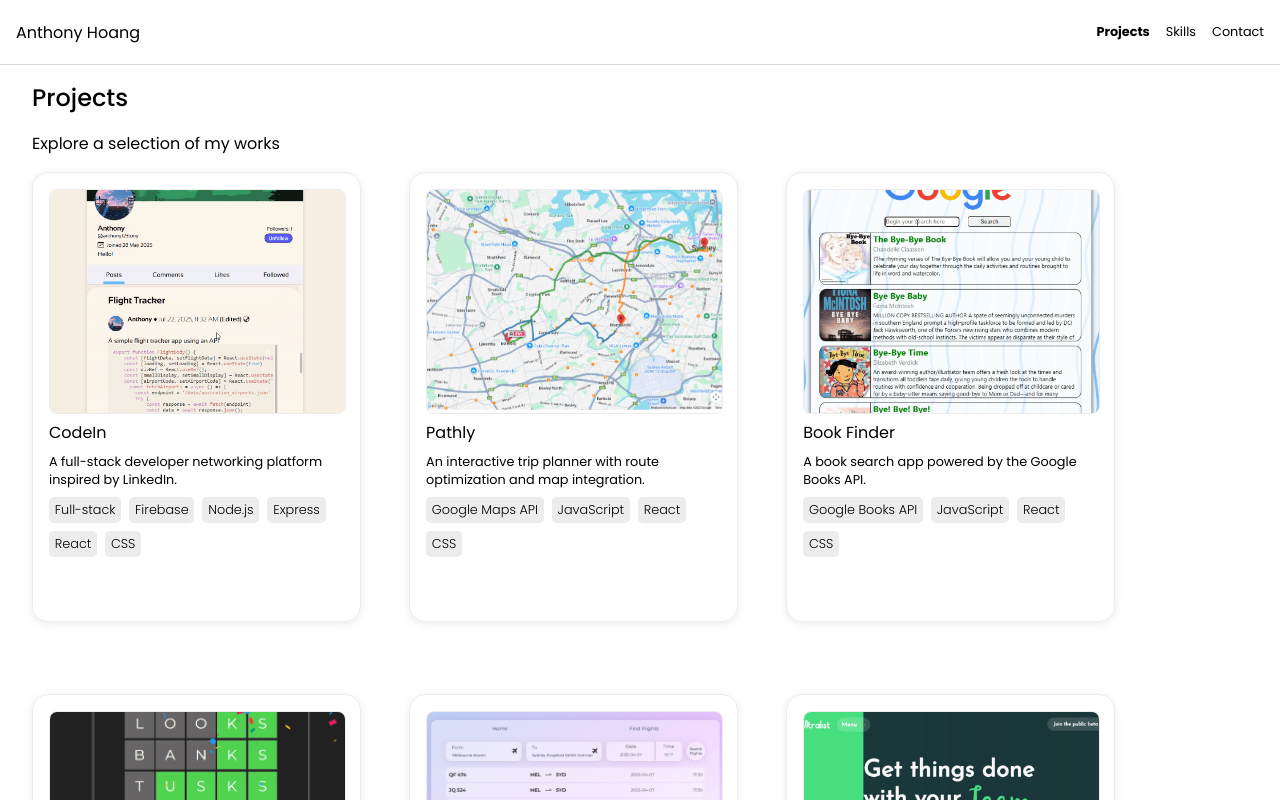
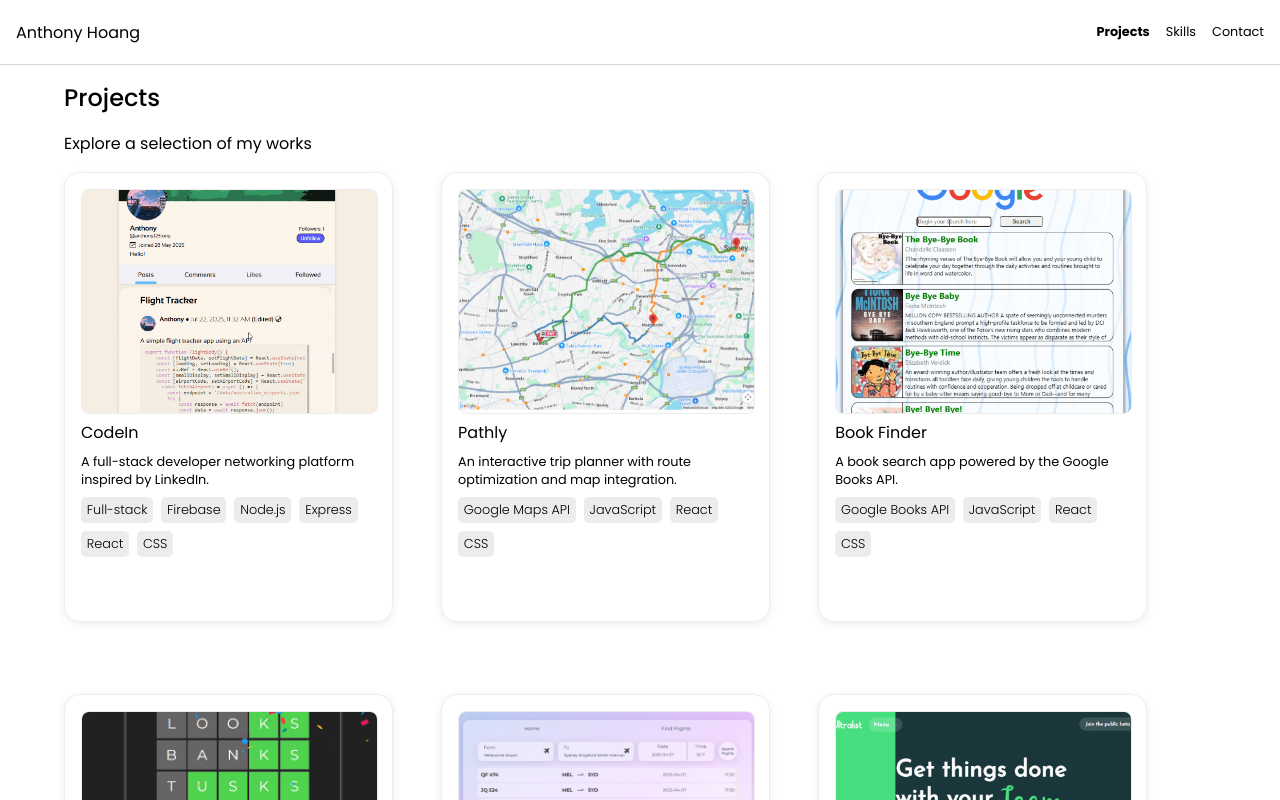
Before and after one commit to AntH117/anthonyhoang-dev, a React (Create React App) app in the folder anthonyhoang-dev/: page /projects in a window 1280 px wide. Built offline with nearby package versions, Linux system fonts and the light colour scheme.

Commit message:
Moved Navbar to layout to remove excess uses

```diff
--- a/anthonyhoang-dev/src/App.js
+++ b/anthonyhoang-dev/src/App.js
@@ -3,15 +3,20 @@
 import Layout from './sections/Layout';
 import ProjectsExpanded from "./sections/ProjectsExpanded";
 import Projects from "./sections/Projects";
+import Home from "./sections/Home";
+import Skills from "./sections/Skills";
 
 function App() {
   return (
     <div className="App">
       <Router>
         <Routes>
-          <Route path="/" element={<Layout />} />
-          <Route path="/projects" element={<ProjectsExpanded />} />
-          <Route path="/projects/:id" element={<Projects />} />
+          <Route path="" element={<Layout />}>
+            <Route path="/" element={<Home />} />
+            <Route path="/projects" element={<ProjectsExpanded />} />
+            <Route path="/projects/:id" element={<Projects />} />
+            <Route path="/skills" element={<Skills />} />
+          </Route>
         </Routes>
       </Router>
     </div>
--- a/anthonyhoang-dev/src/sections/Home.js
+++ b/anthonyhoang-dev/src/sections/Home.js
@@ -1,6 +1,10 @@
 import '../styles/Home.css';
 import React from 'react';
 import { useNavigate } from 'react-router-dom';
+import Home_Projects from './Home_Projects';
+import Navbar from './Navbar';
+import Home_Skills from './Home_Skills';
+import Home_Contact from './Home_Contact';
 
 export default function Home() {
     const navigate = useNavigate();
@@ -29,7 +33,8 @@
         </div>
     }
 
-    return <div className='home-body'>
+    return <>
+        <div className='home-body'>
             <div className='home-upper-body'>
                 <div className='home-title-text'>
                     <span>Hi, I'm</span>
@@ -48,4 +53,8 @@
             </div>
             <AboutMe />
         </div>
+        <Home_Projects />
+        <Home_Skills />
+        <Home_Contact />
+    </>
 }
--- a/anthonyhoang-dev/src/sections/Layout.js
+++ b/anthonyhoang-dev/src/sections/Layout.js
@@ -4,16 +4,14 @@
 import Home_Skills from './Home_Skills';
 import Home_Contact from './Home_Contact';
 import '../styles/Layout.css';
+import { Outlet } from 'react-router-dom';
 
 export default function Layout() {
 
     return (
         <div className='layout-container'>
             <Navbar />
-            <Home />
-            <Home_Projects />
-            <Home_Skills />
-            <Home_Contact />
+            <Outlet />
         </div>
     )
 }
--- a/anthonyhoang-dev/src/sections/Projects.js
+++ b/anthonyhoang-dev/src/sections/Projects.js
@@ -29,7 +29,6 @@
 
 
     return (projectData && <div className='projects-container'>
-        <Navbar />
         <div className='projects-upper-body'>
             <div className='projects-title'>
                 {projectData.name}
--- a/anthonyhoang-dev/src/sections/ProjectsExpanded.js
+++ b/anthonyhoang-dev/src/sections/ProjectsExpanded.js
@@ -41,7 +41,6 @@
     }
 
     return <div className='projects-expanded-container'>
-        <Navbar />
         <div className='projects-expanded-body'>
             <div className='projects-expanded-title'>
                 Projects
--- /dev/null
+++ b/anthonyhoang-dev/src/sections/Skills.js
@@ -0,0 +1,10 @@
+import '../styles/Projects.css';
+import React from 'react';
+import Navbar from './Navbar';
+
+export default function Skills() {
+
+    return <div>
+
+    </div>
+}
```
Also changed, not shown: anthonyhoang-dev/src/styles/Skills.css (added). Lines whose indentation alone changed are shown as unchanged.
